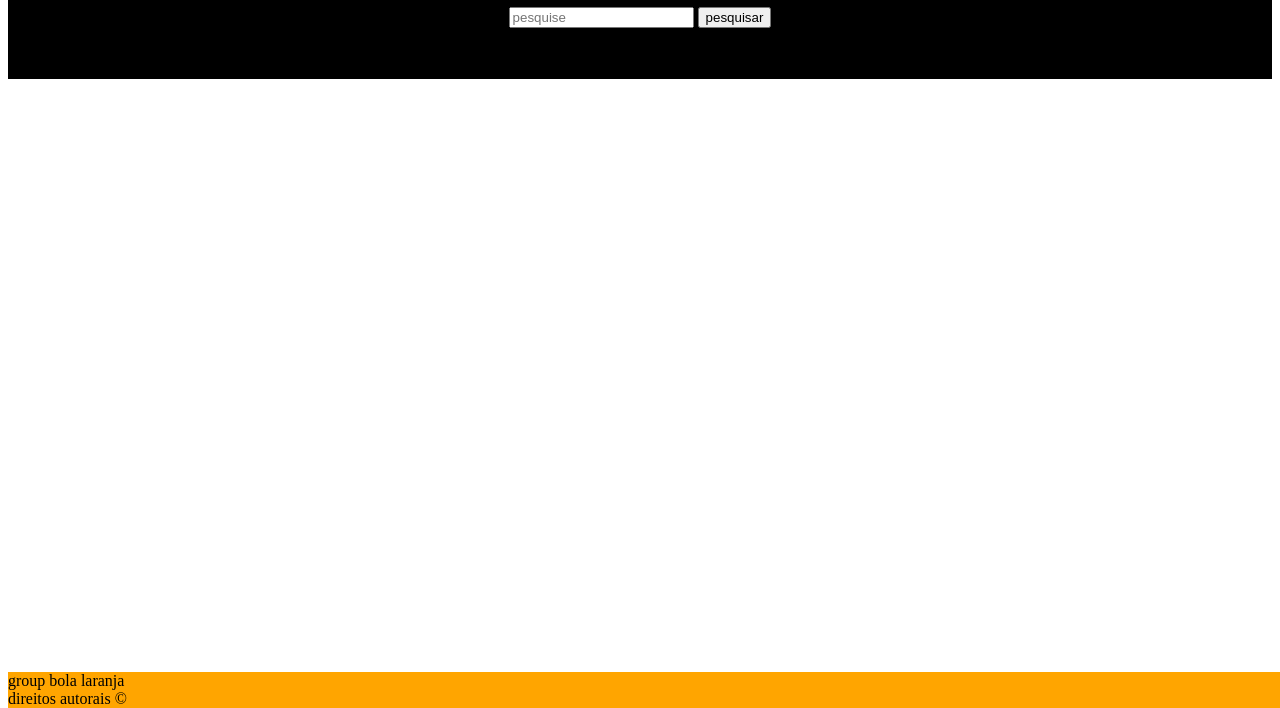
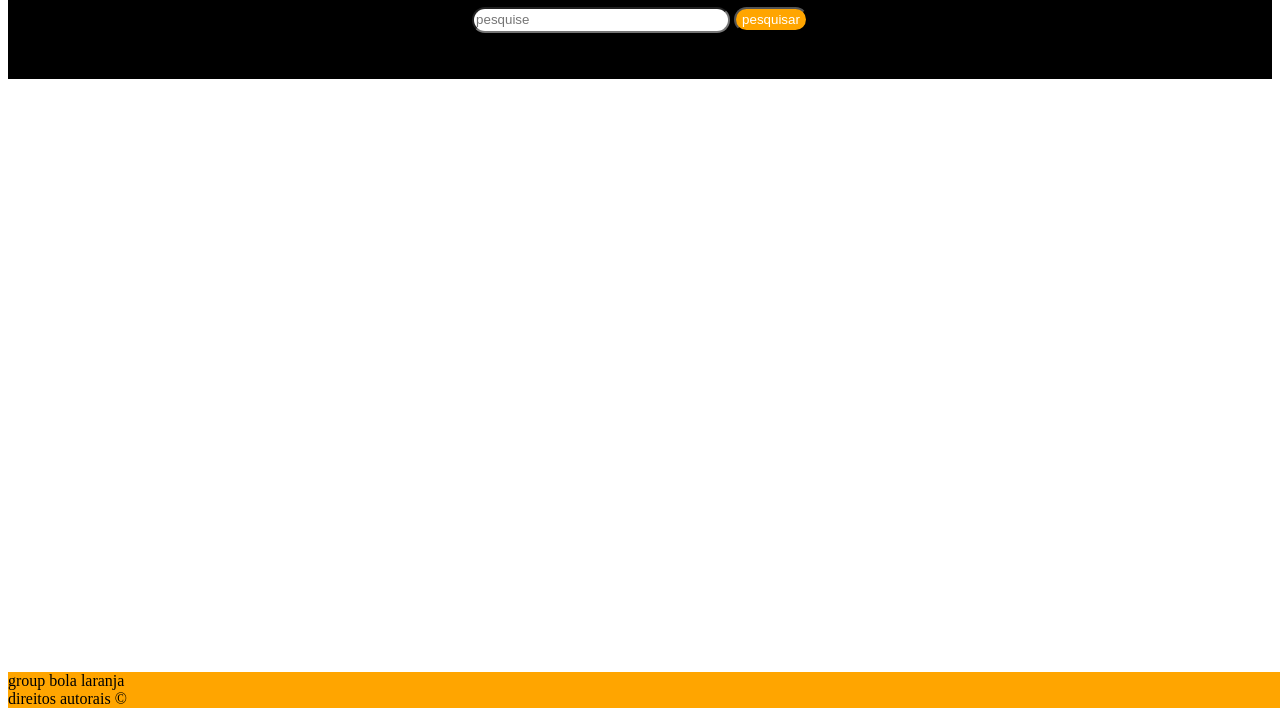
Before and after one commit to juantf16/juan, a plain HTML site: page index.html in a window 1280 px wide. Shown: the part 92-800 px from the top of the page. Drawn offline with Linux system fonts and the light colour scheme; a web font is replaced by a local one.

Commit message:
Update index.html

```diff
--- a/index.html
+++ b/index.html
@@ -1,4 +1,5 @@
-<!DOCTYPE html>
+
+ <!DOCTYPE html>
 <html lang="pt-br">
 
 <head>
@@ -19,8 +20,8 @@
            </h1>
 
         <section class="pesquisa">
-            <input type="text" placeholder="pesquise">
-            <button>
+            <input type="text" placeholder="pesquise" class="borda">
+            <button class="botao">
                 pesquisar
             </button>
         </section>
```
